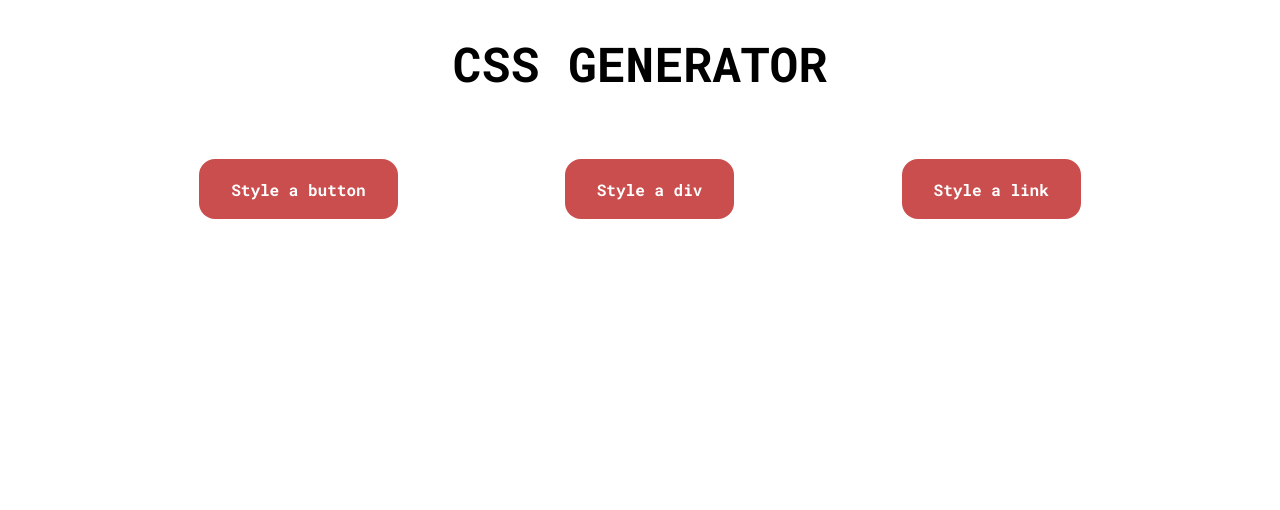
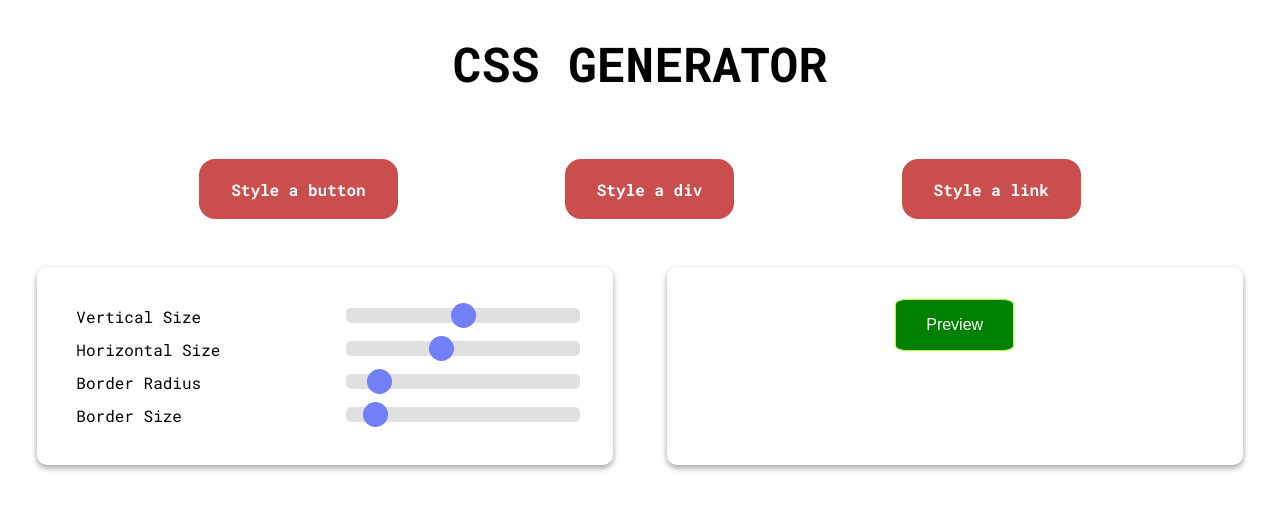
Before and after one commit to saswatamcode/CSS-Generator, a React (Create React App) app: page / in a window 1280 px wide. Shown: the top 510 px of the page. Built offline with nearby package versions, Linux system fonts and the light colour scheme.

Commit message:
Add button editor and preview

```diff
--- a/src/App.js
+++ b/src/App.js
@@ -1,12 +1,14 @@
 import React from 'react';
 import Header from './components/Header';
 import Tabs from './components/Tabs';
+import ButtonOption from './components/Button/ButtonOption';
 
 function App() {
   return (
     <div className="App">
       <Header />
       <Tabs />
+      <ButtonOption />
     </div>
   );
 }
--- /dev/null
+++ b/src/components/Button/ButtonOption.js
@@ -0,0 +1,161 @@
+import React, { useState } from "react";
+import styled from "styled-components";
+import ButtonPreview from "./ButtonPreview";
+
+//TODO: Add more properties
+
+const Container = styled.div`
+  display: flex;
+  justify-content: space-evenly;
+  flex-direction: row;
+`;
+
+const OptionsDiv = styled.div`
+  background: #fff;
+  border-radius: 10px;
+  display: inline-block;
+  margin: 1rem;
+  padding: 2rem;
+  position: relative;
+  width: 40%;
+  box-shadow: 0 3px 6px rgba(0, 0, 0, 0.16), 0 3px 6px rgba(0, 0, 0, 0.23);
+`;
+
+const FormLabel = styled.div`
+  font-family: "Roboto Mono", monospace;
+  font-size: 1rem;
+  margin: 0.25rem;
+  font-weight: 400;
+`;
+
+const Slider = styled.input`
+  -webkit-appearance: none;
+  width: 100%;
+  height: 15px;
+  border-radius: 5px;
+  background: #d3d3d3;
+  outline: none;
+  opacity: 0.7;
+  -webkit-transition: 0.2s;
+  transition: opacity 0.2s;
+
+  :hover {
+    opacity: 1;
+  }
+
+  ::-webkit-slider-thumb {
+    -webkit-appearance: none;
+    appearance: none;
+    width: 25px;
+    height: 25px;
+    border-radius: 50%;
+    background: #3749f5;
+    cursor: pointer;
+  }
+
+  ::-moz-range-thumb {
+    width: 25px;
+    height: 25px;
+    border-radius: 50%;
+    background: #3749f5;
+    cursor: pointer;
+  }
+`;
+
+const PreviewDiv = styled.div`
+  background: #fff;
+  border-radius: 10px;
+  display: inline-block;
+  text-align: center;
+  margin: 1rem;
+  padding: 2rem;
+  position: relative;
+  width: 40%;
+  box-shadow: 0 3px 6px rgba(0, 0, 0, 0.16), 0 3px 6px rgba(0, 0, 0, 0.23);
+`;
+
+function ButtonOption() {
+  const [verticalSize, setVerticalSize] = useState(16);
+  const [horizontalSize, setHorizontalSize] = useState(30);
+  const [borderRadius, setBorderRadius] = useState(10);
+  const [borderSize, setBorderSize] = useState(1);
+
+  return (
+    <Container>
+      <OptionsDiv>
+        <table style={{ width: "100%" }}>
+          <tr>
+            <td>
+              <FormLabel>Vertical Size</FormLabel>
+            </td>
+            <td>
+              <Slider
+                type="range"
+                min="0"
+                max="32"
+                value={verticalSize}
+                onChange={(e) => {
+                  setVerticalSize(e.target.value);
+                }}
+              ></Slider>
+            </td>
+          </tr>
+          <tr>
+            <td>
+              <FormLabel>Horizontal Size</FormLabel>
+            </td>
+            <td>
+              <Slider
+                type="range"
+                min="0"
+                max="76"
+                value={horizontalSize}
+                onChange={(e) => setHorizontalSize(e.target.value)}
+              ></Slider>
+            </td>
+          </tr>
+          <tr>
+            <td>
+              <FormLabel>Border Radius</FormLabel>
+            </td>
+            <td>
+              <Slider
+                type="range"
+                min="0"
+                max="100"
+                value={borderRadius}
+                onChange={(e) => setBorderRadius(e.target.value)}
+              ></Slider>
+            </td>
+          </tr>
+          <tr>
+            <td>
+              <FormLabel>Border Size</FormLabel>
+            </td>
+            <td>
+              <Slider
+                type="range"
+                min="0"
+                max="12"
+                value={borderSize}
+                onChange={(e) => setBorderSize(e.target.value)}
+              ></Slider>
+            </td>
+          </tr>
+        </table>
+      </OptionsDiv>
+      <PreviewDiv>
+        <ButtonPreview
+          verticalSize={verticalSize}
+          horizontalSize={horizontalSize}
+          borderRadius={borderRadius}
+          borderSize={borderSize}
+        >
+          Preview
+        </ButtonPreview>
+      </PreviewDiv>
+    </Container>
+  );
+}
+
+export default ButtonOption;
--- /dev/null
+++ b/src/components/Button/ButtonPreview.js
@@ -0,0 +1,12 @@
+import styled from "styled-components";
+
+const ButtonPreview = styled.button`
+    border-radius: ${props => props.borderRadius}%;
+    border: solid ${props => props.borderSize}px greenyellow;
+    padding: ${props => props.verticalSize}px ${props => props.horizontalSize}px;
+    color: white;
+    background: green;
+    font-size: 1rem;
+`;
+
+export default ButtonPreview;
```
